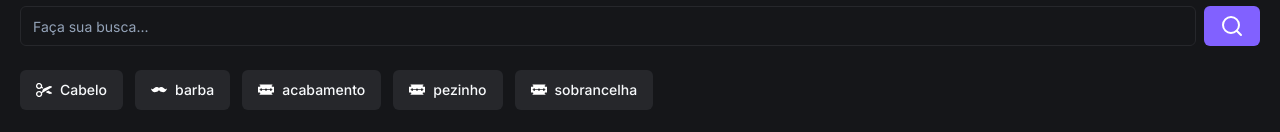
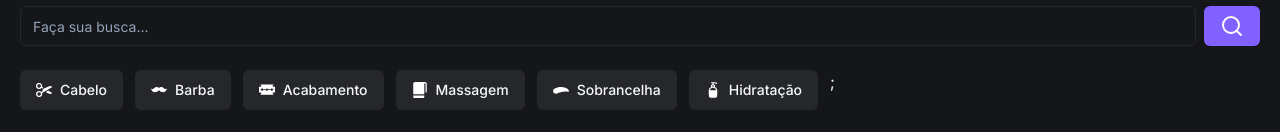
Before and after one commit to SzCleiton/FSW-barber, a Next.js app: page / in a window 1280 px wide. Shown: the part 172-304 px from the top of the page. Built offline with nearby package versions, Linux system fonts and the light colour scheme; no server answers; the database is empty.

Commit message:
feat: add BookingItem component

```diff
--- /dev/null
+++ b/app/_components/booking-item.tsx
@@ -0,0 +1,38 @@
+import { Avatar, AvatarImage } from "./ui/avatar"
+import { Badge } from "./ui/badge"
+import { Card, CardContent } from "./ui/card"
+
+const BookingItem = () => {
+  return (
+    <>
+      <h2 className="mb-3 mt-6 text-xs font-bold uppercase text-gray-400">
+        Agendamentos
+      </h2>
+
+      <Card>
+        <CardContent className="flex justify-between p-0">
+          {/*esquerda*/}
+          <div className="flex flex-col gap-2 py-5 pl-5">
+            <Badge className="w-fit">Confirmado</Badge>
+            <h3 className="font-semibold">Corte de Cabelo</h3>
+
+            <div className="flex items-center gap-2">
+              <Avatar className="h-6 w-6">
+                <AvatarImage src="https://utfs.io/f/c97a2dc9-cf62-468b-a851-bfd2bdde775f-16p.png"></AvatarImage>
+              </Avatar>
+              <p className="text-sm">Barbearia FSW</p>
+            </div>
+          </div>
+          {/*direita*/}
+          <div className="flex flex-col items-center justify-center border-l-2 border-solid px-5">
+            <p className="text-sm">Agosto</p>
+            <p className="text-2xl">12</p>
+            <p className="text-sm">08:00</p>
+          </div>
+        </CardContent>
+      </Card>
+    </>
+  )
+}
+
+export default BookingItem
--- /dev/null
+++ b/app/_constants/search.ts
@@ -0,0 +1,31 @@
+interface QuickSearchOption {
+  imageUrl: string
+  title: string
+}
+
+export const quickSearchOptions: QuickSearchOption[] = [
+  {
+    imageUrl: "/cabelo.svg",
+    title: "Cabelo",
+  },
+  {
+    imageUrl: "/barba.svg",
+    title: "Barba",
+  },
+  {
+    imageUrl: "/acabamento.svg",
+    title: "Acabamento",
+  },
+  {
+    imageUrl: "/massagem.svg",
+    title: "Massagem",
+  },
+  {
+    imageUrl: "/sobrancelha.svg",
+    title: "Sobrancelha",
+  },
+  {
+    imageUrl: "/hidratacao.svg",
+    title: "Hidratação",
+  },
+]
--- a/app/page.tsx
+++ b/app/page.tsx
@@ -4,13 +4,12 @@
 import { Button } from "./_components/ui/button"
 import Image from "next/image"
 import { Card, CardContent } from "./_components/ui/card"
-import { Badge } from "./_components/ui/badge"
-import { Avatar, AvatarImage } from "./_components/ui/avatar"
 import { db } from "./_lib/prisma"
 import BarbershopItem from "./_components/barbershop-item"
+import { quickSearchOptions } from "./_constants/search"
+import BookingItem from "./_components/booking-item"
 
 const Home = async () => {
-  //db
   const barbershops = await db.barbershop.findMany({})
   const popularBarbershops = await db.barbershop.findMany({
     orderBy: {
@@ -34,45 +33,18 @@
 
         {/*busca rapida */}
         <div className="mt-6 flex gap-3 overflow-x-scroll [&::-webkit-scrollbar]:hidden">
-          <Button className="gap-2" variant="secondary">
-            <Image src="/cabelo.svg" width={16} height={16} alt="Cabelo" />
-            Cabelo
-          </Button>
-
-          <Button className="gap-2" variant="secondary">
-            <Image src="/barba.svg" width={16} height={16} alt="Barba" />
-            barba
-          </Button>
-
-          <Button className="gap-2" variant="secondary">
-            <Image
-              src="/acabamento.svg"
-              width={16}
-              height={16}
-              alt="Acabamento"
-            />
-            acabamento
-          </Button>
-
-          <Button className="gap-2" variant="secondary">
-            <Image
-              src="/acabamento.svg"
-              width={16}
-              height={16}
-              alt="Acabamento"
-            />
-            pezinho
-          </Button>
-
-          <Button className="gap-2" variant="secondary">
-            <Image
-              src="/acabamento.svg"
-              width={16}
-              height={16}
-              alt="Acabamento"
-            />
-            sobrancelha
-          </Button>
+          {quickSearchOptions.map((option) => (
+            <Button className="gap-2" variant="secondary" key={option.title}>
+              <Image
+                src={option.imageUrl}
+                width={16}
+                height={16}
+                alt={option.title}
+              />
+              {option.title}
+            </Button>
+          ))}
+          ;
         </div>
 
         <div className="relative mt-6 h-[150px] w-full">
@@ -84,32 +56,8 @@
           />
         </div>
 
-        <h2 className="mb-3 mt-6 text-xs font-bold uppercase text-gray-400">
-          Agendamentos
-        </h2>
-
-        <Card>
-          <CardContent className="flex justify-between p-0">
-            {/*esquerda*/}
-            <div className="flex flex-col gap-2 py-5 pl-5">
-              <Badge className="w-fit">Confirmado</Badge>
-              <h3 className="font-semibold">Corte de Cabelo</h3>
-
-              <div className="flex items-center gap-2">
-                <Avatar className="h-6 w-6">
-                  <AvatarImage src="https://utfs.io/f/c97a2dc9-cf62-468b-a851-bfd2bdde775f-16p.png"></AvatarImage>
-                </Avatar>
-                <p className="text-sm">Barbearia FSW</p>
-              </div>
-            </div>
-            {/*direita*/}
-            <div className="flex flex-col items-center justify-center border-l-2 border-solid px-5">
-              <p className="text-sm">Agosto</p>
-              <p className="text-2xl">12</p>
-              <p className="text-sm">08:00</p>
-            </div>
-          </CardContent>
-        </Card>
+        {/*agendamentos*/}
+        <BookingItem />
 
         <h2 className="mb-3 mt-6 text-xs font-bold uppercase text-gray-400">
           Recomendados
```
